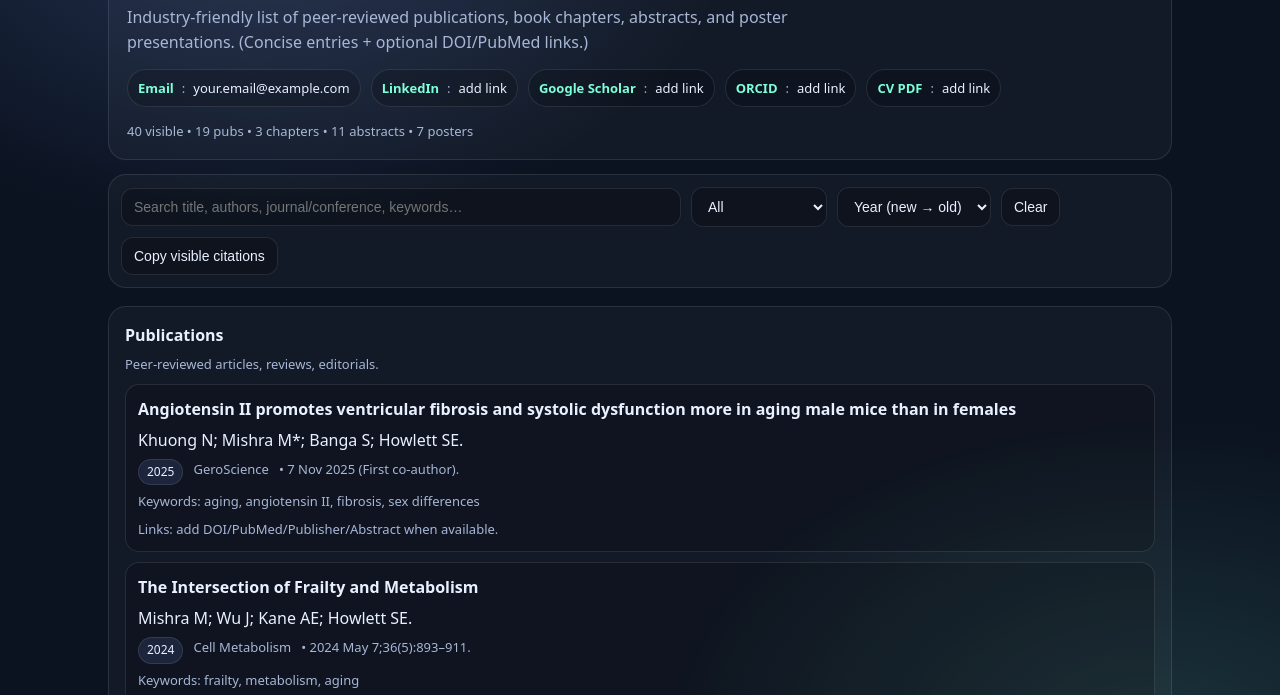
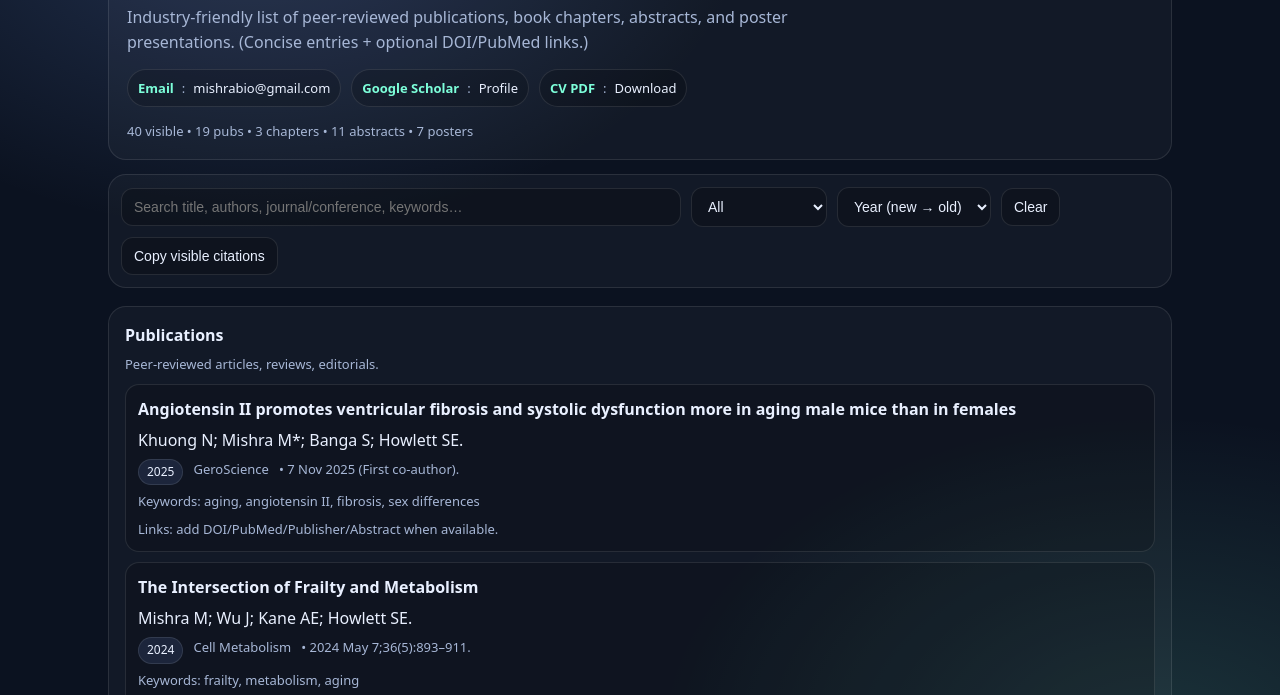
Before and after one commit to mishrabio/mishrabio.github.io, a plain HTML site: page index.html in a window 1280 px wide. Shown: the part 98-793 px from the top of the page. Drawn offline with Linux system fonts and the light colour scheme.

Commit message:
Update index.html

```diff
--- a/index.html
+++ b/index.html
@@ -118,13 +118,20 @@
             Industry-friendly list of peer-reviewed publications, book chapters, abstracts, and poster presentations.
             (Concise entries + optional DOI/PubMed links.)
           </p>
-          <div class="chips">
-            <span class="chip"><strong>Email</strong>: <a href="mailto:your.email@example.com">your.email@example.com</a></span>
-            <span class="chip"><strong>LinkedIn</strong>: <a href="#" target="_blank" rel="noreferrer">add link</a></span>
-            <span class="chip"><strong>Google Scholar</strong>: <a href="#" target="_blank" rel="noreferrer">add link</a></span>
-            <span class="chip"><strong>ORCID</strong>: <a href="#" target="_blank" rel="noreferrer">add link</a></span>
-            <span class="chip"><strong>CV PDF</strong>: <a href="#" target="_blank" rel="noreferrer">add link</a></span>
-          </div>
+<div class="chips">
+  <span class="chip"><strong>Email</strong>: <a href="mailto:mishrabio@gmail.com">mishrabio@gmail.com</a></span>
+
+  <span class="chip"><strong>Google Scholar</strong>:
+    <a href="https://scholar.google.ca/citations?user=Jtrq54IAAAAJ&hl=en" target="_blank" rel="noreferrer">
+      Profile
+    </a>
+  </span>
+
+  <span class="chip"><strong>CV PDF</strong>:
+    <a href="1-Dr.%20Mishra-CV2026.pdf" target="_blank" rel="noreferrer">Download</a>
+  </span>
+</div>
+
         </div>
         <div class="count" id="count"></div>
       </div>
```
